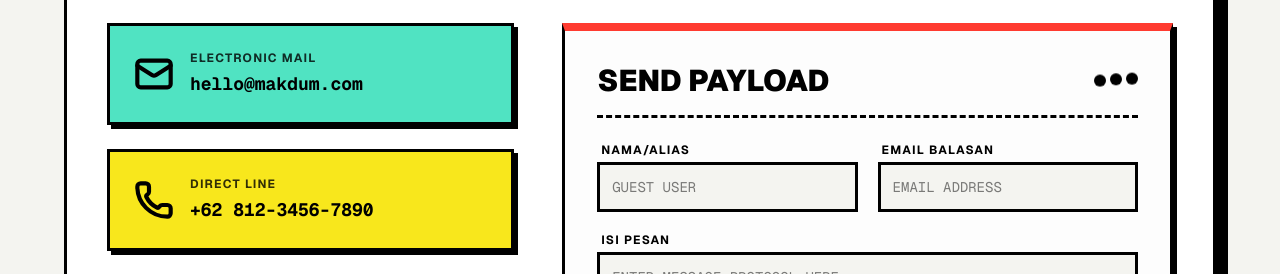
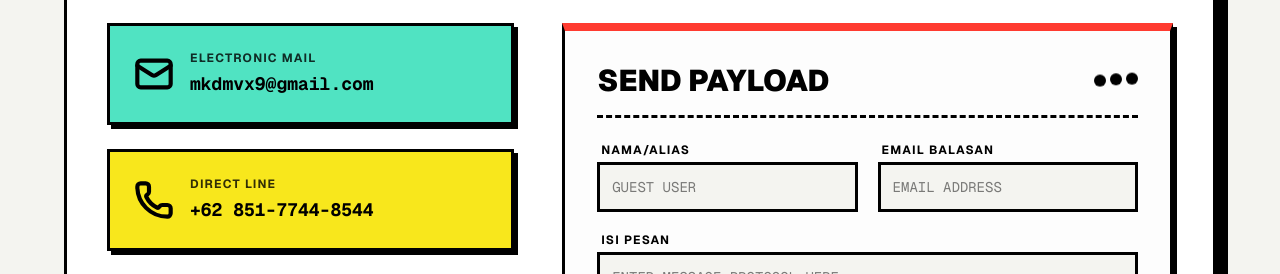
Before and after one commit to MakdumIbrohim/portfolio-v2, a Next.js app: page /contact in a window 1280 px wide. Shown: the part 320-594 px from the top of the page. Built offline with nearby package versions, Linux system fonts and the light colour scheme.

Commit message:
feat: Add a new contact page with a form, contact details, social media links, and an accompanying image asset.

```diff
--- a/app/contact/page.tsx
+++ b/app/contact/page.tsx
@@ -82,7 +82,7 @@ export default function Contact() {
                             <Mail className="w-8 h-8 sm:w-10 sm:h-10 text-black dark:text-white" strokeWidth={2.5} />
                             <div className="overflow-hidden">
                                 <p className="font-bold text-[10px] sm:text-xs uppercase tracking-widest text-black dark:text-white opacity-80 mb-1">Electronic Mail</p>
-                                <a href="mailto:hello@makdum.com" className="font-mono text-sm sm:text-lg hover:underline font-bold text-black dark:text-white truncate block">hello@makdum.com</a>
+                                <a href="mailto:mkdmvx9@gmail.com" className="font-mono text-sm sm:text-lg hover:underline font-bold text-black dark:text-white truncate block">mkdmvx9@gmail.com</a>
                             </div>
                         </div>
 
@@ -90,7 +90,7 @@ export default function Contact() {
                             <Phone className="w-8 h-8 sm:w-10 sm:h-10 text-black dark:text-white" strokeWidth={2.5} />
                             <div>
                                 <p className="font-bold text-[10px] sm:text-xs uppercase tracking-widest text-black dark:text-white opacity-80 mb-1">Direct Line</p>
-                                <p className="font-mono text-sm sm:text-lg font-bold text-black dark:text-white">+62 812-3456-7890</p>
+                                <p className="font-mono text-sm sm:text-lg font-bold text-black dark:text-white">+62 851-7744-8544</p>
                             </div>
                         </div>
 
@@ -105,7 +105,7 @@ export default function Contact() {
                         <div className="text-center sm:text-left mt-2">
                             <p className="font-medium text-sm sm:text-base mb-4">You can also find me wandering the web at these coordinates:</p>
                             <div className="flex justify-center sm:justify-start gap-4">
-                                <a href="#" className="border-[3px] border-black dark:border-white bg-white dark:bg-black p-3 hover:bg-[#f8e71c] dark:hover:bg-[#b8a900] shadow-[2px_2px_0_0_#000] dark:shadow-[2px_2px_0_0_#fff] hover:translate-y-[2px] hover:shadow-none transition-all">
+                                <a href="https://github.com/MakdumIbrohim" target="_blank" rel="noopener noreferrer" className="border-[3px] border-black dark:border-white bg-white dark:bg-black p-3 hover:bg-[#f8e71c] dark:hover:bg-[#b8a900] shadow-[2px_2px_0_0_#000] dark:shadow-[2px_2px_0_0_#fff] hover:translate-y-[2px] hover:shadow-none transition-all">
                                     <svg className="w-6 h-6 text-black dark:text-white" fill="currentColor" viewBox="0 0 24 24" aria-hidden="true"><path fillRule="evenodd" d="M12 2C6.477 2 2 6.484 2 12.017c0 4.425 2.865 8.18 6.839 9.504.5.092.682-.217.682-.483 0-.237-.008-.868-.013-1.703-2.782.605-3.369-1.343-3.369-1.343-.454-1.158-1.11-1.466-1.11-1.466-.908-.62.069-.608.069-.608 1.003.07 1.531 1.032 1.531 1.032.892 1.53 2.341 1.088 2.91.832.092-.647.35-1.088.636-1.338-2.22-.253-4.555-1.113-4.555-4.951 0-1.093.39-1.988 1.029-2.688-.103-.253-.446-1.272.098-2.65 0 0 .84-.27 2.75 1.026A9.564 9.564 0 0112 6.844c.85.004 1.705.115 2.504.337 1.909-1.296 2.747-1.027 2.747-1.027.546 1.379.202 2.398.1 2.651.64.7 1.028 1.595 1.028 2.688 0 3.848-2.339 4.695-4.566 4.943.359.309.678.92.678 1.855 0 1.338-.012 2.419-.012 2.747 0 .268.18.58.688.482A10.019 10.019 0 0022 12.017C22 6.484 17.522 2 12 2z" clipRule="evenodd" /></svg>
                                 </a>
                                 <a href="#" className="border-[3px] border-black dark:border-white bg-white dark:bg-black p-3 hover:bg-[#4a90e2] dark:hover:bg-[#4a90e2] shadow-[2px_2px_0_0_#000] dark:shadow-[2px_2px_0_0_#fff] hover:translate-y-[2px] hover:shadow-none transition-all group">
```
